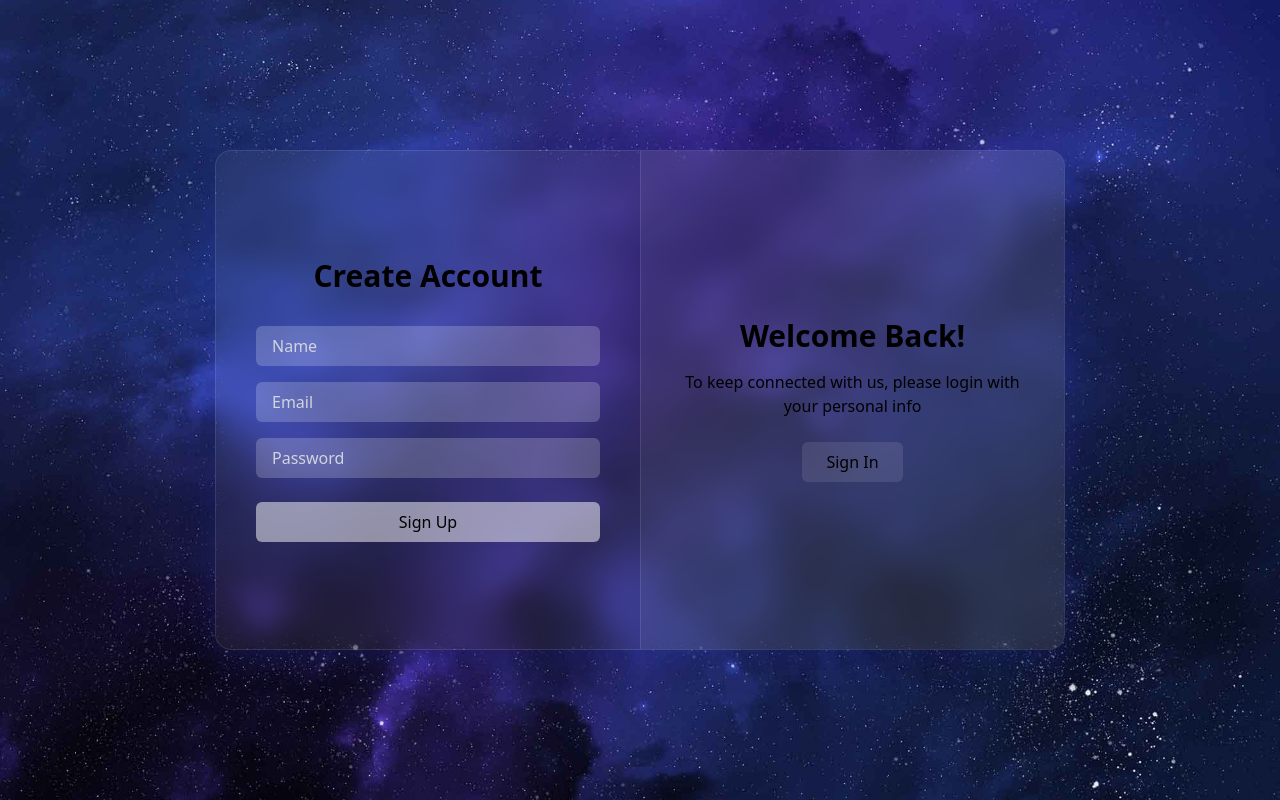
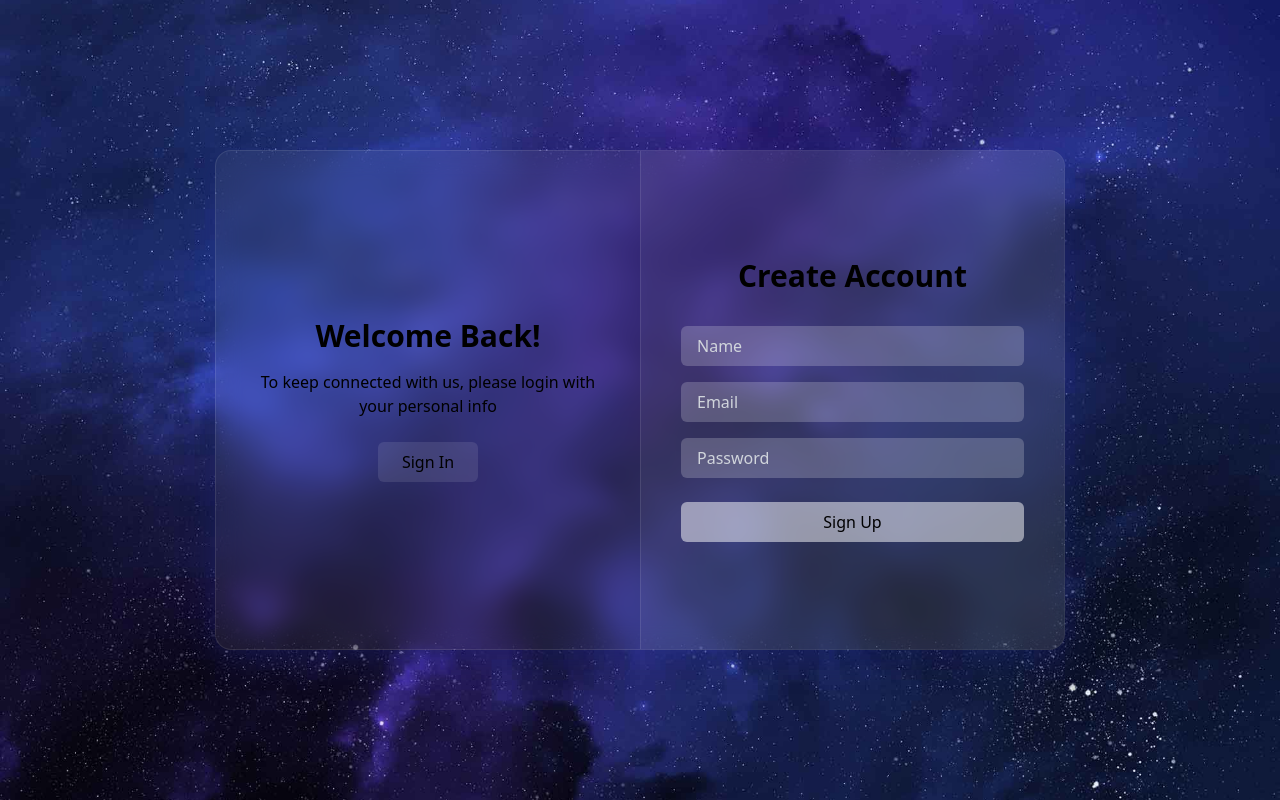
Before and after one commit to Mohammad-Reza-Mehdizadeh1999/vet, a React (Vite) app: page / in a window 1280 px wide. Both pictures are taken after a click on the button "Sign Up". Built offline with nearby package versions, Linux system fonts and the light colour scheme.

Commit message:
feat : adding transition for changing sign up and sign in

```diff
--- a/src/components/authentication/AuthContainer.tsx
+++ b/src/components/authentication/AuthContainer.tsx
@@ -1,81 +1,58 @@
 import { useState } from "react";
 
 export default function AuthPage() {
-
   const [isSignIn, setIsSignIn] = useState(true);
 
   return (
     <div
-      className="h-screen w-full flex items-center justify-center bg-cover bg-center text-black "
+      className="h-screen w-full flex items-center justify-center bg-cover bg-center text-black"
       style={{
         backgroundImage: "url('/images.jpg')",
       }}
     >
-<div className="flex w-[850px] h-[500px] bg-white/5 rounded-2xl shadow-[0_8px_32px_0_rgba(31,38,135,0.37)] backdrop-blur-md border border-white/10 overflow-hidden transition-all duration-500">
-        {/* Form Section */}
-        <div className="flex flex-col justify-center items-center w-1/2 p-10 transition-all duration-700">
-          {isSignIn ? (
-            <>
+      <div className="w-[850px] h-[500px] bg-white/5 rounded-2xl shadow-[0_8px_32px_0_rgba(31,38,135,0.37)] backdrop-blur-md border border-white/10 overflow-hidden">
+        <div className="flex w-full h-full">
+          {/* سمت چپ — با انیمیشن */}
+          <div
+            className="w-1/2 h-full flex flex-col justify-center items-center p-10 transition-all duration-700 ease-in-out"
+            style={{
+              transform: isSignIn ? 'translateX(0)' : 'translateX(-100%)',
+              opacity: isSignIn ? 1 : 0,
+              position: 'relative',
+              zIndex: isSignIn ? 10 : 1,
+            }}
+          >
             <h2 className="text-3xl font-semibold mb-6">Sign In</h2>
-
-
             <input
               type="text"
-                placeholder="Name"
-                className="w-full mt-2 px-4 py-2 rounded-md bg-white/20  placeholder-gray-300 focus:outline-none focus:ring-2 focus:ring-white/30"
+              placeholder="Username or Email"
+              className="w-full mt-2 px-4 py-2 rounded-md bg-white/20 placeholder-gray-300 focus:outline-none focus:ring-2 focus:ring-white/30"
             />
             <input
               type="password"
               placeholder="Password"
-                className="w-full mt-4 px-4 py-2 rounded-md bg-white/20  placeholder-gray-300 focus:outline-none focus:ring-2 focus:ring-white/30"
+              className="w-full mt-4 px-4 py-2 rounded-md bg-white/20 placeholder-gray-300 focus:outline-none focus:ring-2 focus:ring-white/30"
             />
-
-              <a
-                href="#"
-                className="text-sm  mt-3 self-start hover:underline"
-              >
+            <a href="#" className="text-sm mt-3 self-start hover:underline">
               Forgot your password?
             </a>
-
-              <button className="w-full mt-6 py-2 bg-white/50 hover:bg-white/20 rounded-md flex items-center justify-center gap-2 transition">
+            <button className="w-full mt-6 py-2 bg-white/50 hover:bg-white/20 rounded-md transition">
               Sign In
             </button>
-            </>
-          ) : (
-            <>
-              <h2 className="text-3xl font-semibold mb-6">Create Account</h2>
-
-
-
-              <input
-                type="text"
-                placeholder="Name"
-                className="w-full mt-2 px-4 py-2 rounded-md bg-white/20  placeholder-gray-300 focus:outline-none focus:ring-2 focus:ring-white/30"
-              />
-              <input
-                type="email"
-                placeholder="Email"
-                className="w-full mt-4 px-4 py-2 rounded-md bg-white/20  placeholder-gray-300 focus:outline-none focus:ring-2 focus:ring-white/30"
-              />
-              <input
-                type="password"
-                placeholder="Password"
-                className="w-full mt-4 px-4 py-2 rounded-md bg-white/20  placeholder-gray-300 focus:outline-none focus:ring-2 focus:ring-white/30"
-              />
-
-              <button className="w-full  mt-6 py-2 bg-white/50 hover:bg-white/20 rounded-md flex items-center justify-center gap-2 transition">
-                Sign Up
-              </button>
-            </>
-          )}
           </div>
 
-        {/* Right Side */}
-        <div className="flex flex-col justify-center items-center w-1/2 p-10 bg-white/5 border-l border-white/10 transition-all duration-700">
-          {isSignIn ? (
-            <>
+          {/* سمت راست — با انیمیشن */}
+          <div
+            className="w-1/2 h-full flex flex-col justify-center items-center p-10 bg-white/5 border-l border-white/10 transition-all duration-700 ease-in-out"
+            style={{
+              transform: isSignIn ? 'translateX(0)' : 'translateX(100%)',
+              opacity: isSignIn ? 1 : 0,
+              position: 'relative',
+              zIndex: isSignIn ? 10 : 1,
+            }}
+          >
             <h2 className="text-3xl font-semibold mb-4">Hello, Friend</h2>
-              <p className="text-center  mb-6">
+            <p className="text-center mb-6">
               Enter your personal details and start your journey with us
             </p>
             <button
@@ -84,11 +61,19 @@ export default function AuthPage() {
             >
               Sign Up
             </button>
-            </>
-          ) : (
-            <>
+          </div>
+
+          {/* سمت چپ — حالت Sign Up (پنل) */}
+          <div
+            className="w-1/2 h-full flex flex-col justify-center items-center p-10 transition-all duration-700 ease-in-out absolute top-0 left-0"
+            style={{
+              transform: isSignIn ? 'translateX(-100%)' : 'translateX(0)',
+              opacity: isSignIn ? 0 : 1,
+              zIndex: isSignIn ? 1 : 10,
+            }}
+          >
             <h2 className="text-3xl font-semibold mb-4">Welcome Back!</h2>
-              <p className="text-center  mb-6">
+            <p className="text-center mb-6">
               To keep connected with us, please login with your personal info
             </p>
             <button
@@ -97,8 +82,37 @@ export default function AuthPage() {
             >
               Sign In
             </button>
-            </>
-          )}
+          </div>
+
+          {/* سمت راست — حالت Sign Up (فرم) */}
+          <div
+            className="w-1/2 h-full flex flex-col justify-center items-center p-10 bg-white/5 border-l border-white/10 transition-all duration-700 ease-in-out absolute top-0 left-1/2"
+            style={{
+              transform: isSignIn ? 'translateX(100%)' : 'translateX(0)',
+              opacity: isSignIn ? 0 : 1,
+              zIndex: isSignIn ? 1 : 10,
+            }}
+          >
+            <h2 className="text-3xl font-semibold mb-6">Create Account</h2>
+            <input
+              type="text"
+              placeholder="Name"
+              className="w-full mt-2 px-4 py-2 rounded-md bg-white/20 placeholder-gray-300 focus:outline-none focus:ring-2 focus:ring-white/30"
+            />
+            <input
+              type="email"
+              placeholder="Email"
+              className="w-full mt-4 px-4 py-2 rounded-md bg-white/20 placeholder-gray-300 focus:outline-none focus:ring-2 focus:ring-white/30"
+            />
+            <input
+              type="password"
+              placeholder="Password"
+              className="w-full mt-4 px-4 py-2 rounded-md bg-white/20 placeholder-gray-300 focus:outline-none focus:ring-2 focus:ring-white/30"
+            />
+            <button className="w-full mt-6 py-2 bg-white/50 hover:bg-white/20 rounded-md transition">
+              Sign Up
+            </button>
+          </div>
         </div>
       </div>
     </div>
```
Lines whose indentation alone changed are shown as unchanged.
